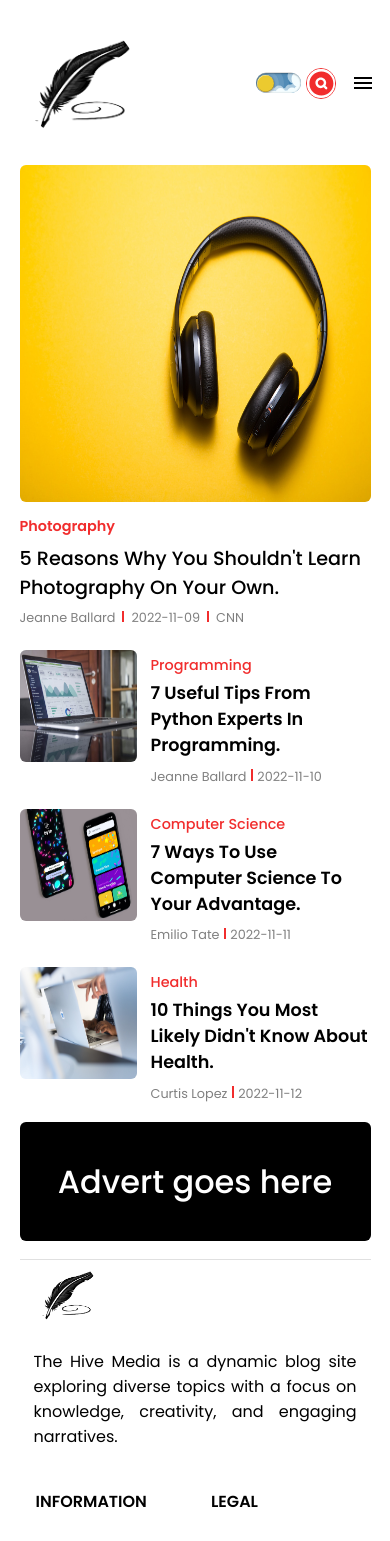
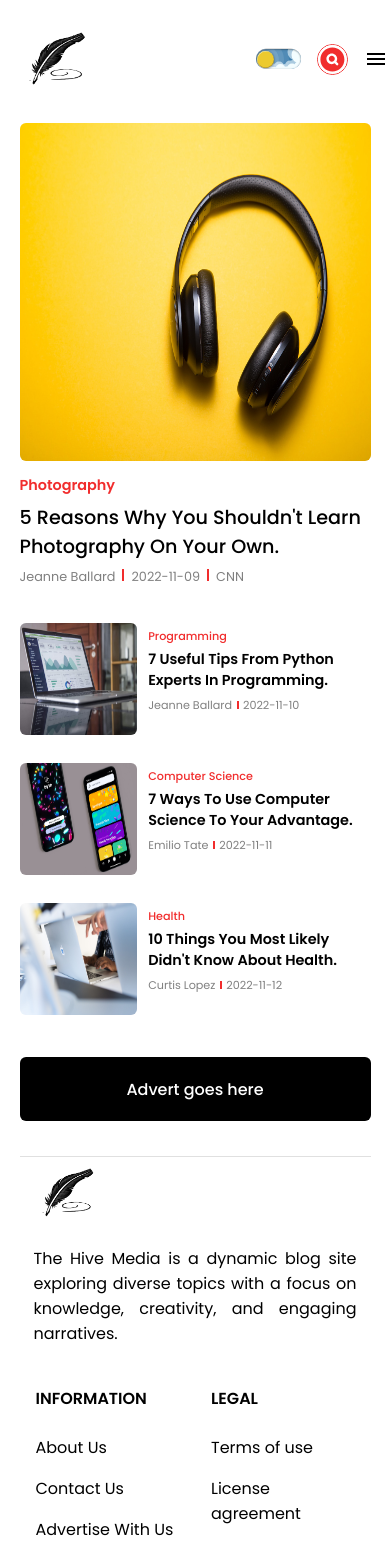
Before and after one commit to Fareed0001/thehivemedia, a Next.js app: page / in a window 390 px wide. Shown: the top 1541 px of the page. Built offline with nearby package versions, Linux system fonts and the light colour scheme.

Commit message:
media query fix on mobile for home page

```diff
--- a/src/styles/advert.module.css
+++ b/src/styles/advert.module.css
@@ -38,9 +38,17 @@
 
 
 /* start of phone styles 479 and below */
-/* @media screen and (max-width: 479px) {
+@media screen and (max-width: 479px) {
+    .firstAdvertDiv {
+        padding: 1%;
+        margin: 10% 0;
+    }
 
-} */
+.firstAdvertDiv p {
+    font-size: 1rem;
+}
+
+}
 
 
 /* MEDIA QUERY */
--- a/src/styles/card.module.css
+++ b/src/styles/card.module.css
@@ -188,6 +188,41 @@
 }
 /* imageLeftContentRightDiv */
 
+/* ImageTopContentButtom */
+.imageTopContentButtomDiv {
+    margin: 2% 0 4%;
+}
+/* ImageTopContentButtom */
+
+/* SMALL CARD TEXT DIV  */
+
+.smallCardTextDiv {
+    padding: 0 0 0 5%;
+}
+
+.smallCardTextDiv p {
+    margin: 0;
+}
+
+.smallCardTextDiv .smallCardCategoryText {
+    font-size: .7rem;
+}
+
+.smallCardTextDiv .smallCardTitleText {
+    font-size: .9rem;
+    margin: 2% 0 0;
+}
+
+.smallCardTextDiv .smallCardAuthorText, .smallCardTextDiv .smallCardDateText {
+    font-size: .7rem;
+}
+
+.smallCardTextDiv .smallCardAuthorDateDivider {
+    height: .4rem;
+}
+
+/* SMALL CARD TEXT DIV  */
+
 }
 
 
--- a/src/styles/image.module.css
+++ b/src/styles/image.module.css
@@ -63,9 +63,18 @@
 
 
 /* start of phone styles 479 and below */
-/* @media screen and (max-width: 479px) {
+@media screen and (max-width: 479px) {
 
-} */
+    /* Logo Image */
+
+.logoImage {
+    width: 30%;
+    height: 30%;
+}
+
+/* Logo Image */
+
+}
 
 
 /* MEDIA QUERY */
--- a/src/styles/navbar.module.css
+++ b/src/styles/navbar.module.css
@@ -384,6 +384,10 @@
 @media screen and (max-width: 479px) {
 
 /* Navbar  */
+.inputContainer {
+  margin: 0 2% 0 10%;
+}
+
 .navbarLinkDiv {
   display: none;
 }
```
